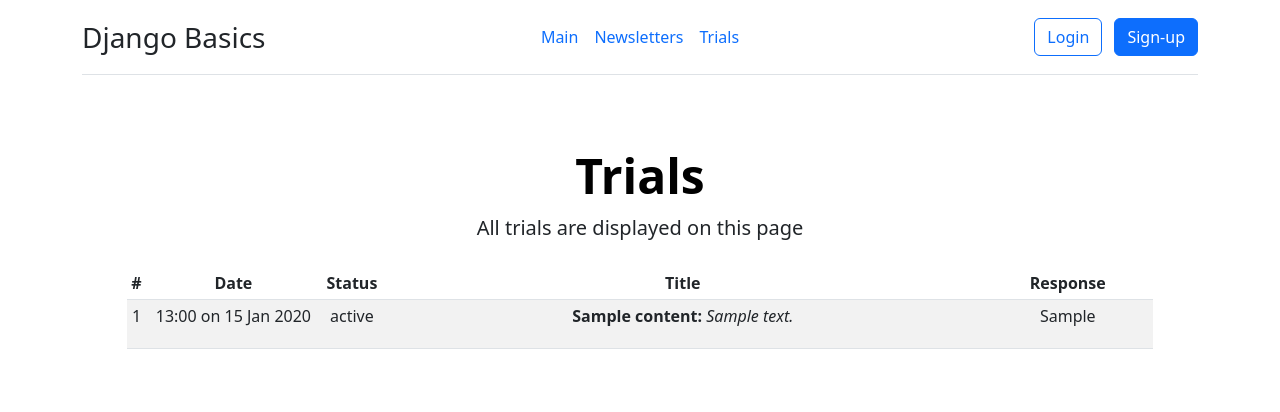
After one commit to Helen85236/CW6.Django, a Django app: page /trials/ in a window 1280 px wide. The commit adds this page. Shown: the top 412 px of the page. Run offline with Django 4.2, Linux system fonts and the light colour scheme; tables that the repository leaves empty hold one stand-in row (values such as "Sample post"); some libraries are stand-ins or nearby versions.

Commit message:
start trials

```diff
--- a/config/settings.py
+++ b/config/settings.py
@@ -44,6 +44,7 @@ INSTALLED_APPS = [
     'django.contrib.staticfiles',
 
     'newsletters',
+    'django_crontab',
 ]
 
 MIDDLEWARE = [
@@ -150,3 +151,7 @@ EMAIL_HOST_PASSWORD = os.getenv('EMAIL_HOST_PASSWORD')  # google app password
 EMAIL_PORT = os.getenv('EMAIL_PORT')                    # google port 587
 EMAIL_USE_TLS = os.getenv('EMAIL_USE_TLS', False)=='True'
 EMAIL_USE_SSL = os.getenv('EMAIL_USE_SSL', False)=='False'
+
+CRONJOBS = [
+    ('*/1 * * * *', 'newsletters.services.my_scheduled_job')
+]
--- a/newsletters/models.py
+++ b/newsletters/models.py
@@ -64,6 +64,7 @@ class Trial(models.Model):
     response = models.CharField(max_length=250, verbose_name='response', **NULLABLE)
     # Foreign key
     content = models.ForeignKey(Content, on_delete=models.CASCADE, verbose_name='content')
+    client = models.ForeignKey(Client, on_delete=models.CASCADE, verbose_name='client')
 
     def __str__(self):
         return f'{self.date}: {self.status}'
--- a/newsletters/templates/newsletters/base.html
+++ b/newsletters/templates/newsletters/base.html
@@ -21,6 +21,7 @@
         <ul class="nav col-12 col-md-auto mb-2 justify-content-center mb-md-0">
             <li><a href="{% url 'newsletters:client_list' %}" class="nav-link px-2 ">Main</a></li>
             <li><a href="{% url 'newsletters:newsletter_list' %}" class="nav-link px-2">Newsletters</a></li>
+            <li><a href="{% url 'newsletters:trial_list' %}" class="nav-link px-2">Trials</a></li>
         </ul>
 
         <div class="col-md-3 text-end">
--- a/newsletters/templates/newsletters/newsletter_list.html
+++ b/newsletters/templates/newsletters/newsletter_list.html
@@ -5,14 +5,14 @@
 {% block content %}
     <div class="px-4 py-5 text-center">
         <h1 class="display-5 fw-bold text-body-emphasis">Newsletters</h1>
-        <div class="col-lg-10 mx-auto">
+        <div class="col-lg-12 mx-auto">
             <p class="lead mb-4">These are newsletters of the service</p>
             <div class="d-grid gap-2 d-sm-flex justify-content-sm-center">
                 <a href="{% url 'newsletters:newsletter_create' %}" type="button" class="btn btn-primary btn-lg px-4 gap-3">Add newsletter</a>
             </div>
             <div class="row mt-5 justify-content-center" style="width: 100%">
                 {% for object in object_list %}
-                    <div class="col-5 mx-3">
+                    <div class="col-3 mx-3">
                         {% for content in content_list %}
                             {% if content.settings.pk == object.pk %}
                                 <div class="card mb-4">
--- /dev/null
+++ b/newsletters/templates/newsletters/trial_list.html
@@ -0,0 +1,41 @@
+{% extends 'newsletters/base.html' %}
+{% block title %}
+    Trials
+{% endblock %}
+{% block content %}
+    <div class="px-4 py-5 text-center">
+        <h1 class="display-5 fw-bold text-body-emphasis">Trials</h1>
+        <div class="col-lg-10 mx-auto">
+            <p class="lead mb-4">All trials are displayed on this page</p>
+            <table class="table table-striped table-sm" style="width: 100%">
+                <thead>
+                    <tr>
+                        <th scope="col">#</th>
+                        <th scope="col">Date</th>
+                        <th scope="col">Status</th>
+                        <th scope="col">Title</th>
+                        <th scope="col">Response</th>
+                    </tr>
+                </thead>
+                <tbody>
+                    <tr>
+                        {% for object in object_list %}
+                            <td>{{ object.pk }}</td>
+                            <td>{{ object.date|date:"H:i" }} on {{ object.date|date:"d M Y" }}</td>
+                            <td>{{ object.status }}</td>
+                            <td class="col-7">
+                                <p>
+                                    <span class="fw-bold">{{ object.content.title }}:</span>
+                                    <span class="fst-italic">{{ object.content.message|truncatechars:"85" }}</span>
+                                </p>
+                            </td>
+                            <td class="col-2">{{ object.response }}</td>
+                        {% endfor %}
+                    </tr>
+                </tbody>
+            </table>
+        </div>
+    </div>
+
+{% endblock %}
+</body>
--- a/newsletters/urls.py
+++ b/newsletters/urls.py
@@ -3,7 +3,7 @@ from django.urls import path
 from newsletters.apps import NewslettersConfig
 from newsletters.views import ClientListView, ClientCreateView, \
    ClientDetailView, ClientUpdateView, ClientDeleteView, NewsletterListView, \
-   NewsletterCreateView, NewsletterDetailView, NewsletterUpdateView, NewsletterDeleteView
+   NewsletterCreateView, NewsletterDetailView, NewsletterUpdateView, NewsletterDeleteView, TrialListView
 
 app_name = NewslettersConfig.name
 
@@ -18,4 +18,5 @@ urlpatterns = [
    path('newsletter/<int:pk>/', NewsletterDetailView.as_view(), name='newsletter_view'),
    path('newsletter/<int:pk>/update/', NewsletterUpdateView.as_view(), name='newsletter_update'),
    path('newsletter/<int:pk>/delete/', NewsletterDeleteView.as_view(), name='newsletter_delete'),
+   path('trials/', TrialListView.as_view(), name='trial_list'),
 ]
--- a/newsletters/views.py
+++ b/newsletters/views.py
@@ -150,3 +150,7 @@ class NewsletterDeleteView(DeleteView):
         print(content_item.title)
         context_data['title'] = content_item.title
         return context_data
+
+
+class TrialListView(ListView):
+    model = Trial
--- a/pyproject.toml
+++ b/pyproject.toml
@@ -11,6 +11,7 @@ python = "^3.11"
 django = "^4.2.3"
 psycopg2-binary = "^2.9.6"
 python-dotenv = "^1.0.0"
+django-crontab = "^0.7.1"
 
 
 [build-system]
```
Also changed, not shown: newsletters/services.py (added, +7 -0 lines), newsletters/migrations/0002_alter_trial_options_trial_client.py (added).
